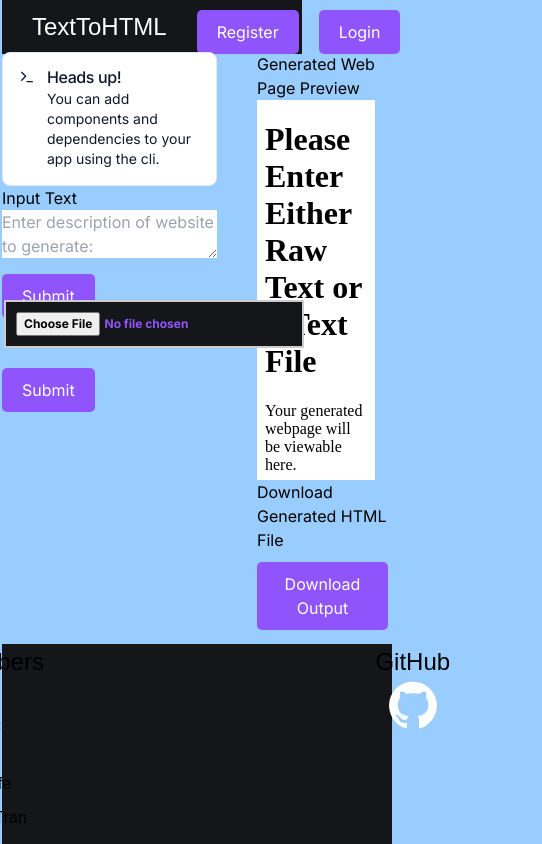
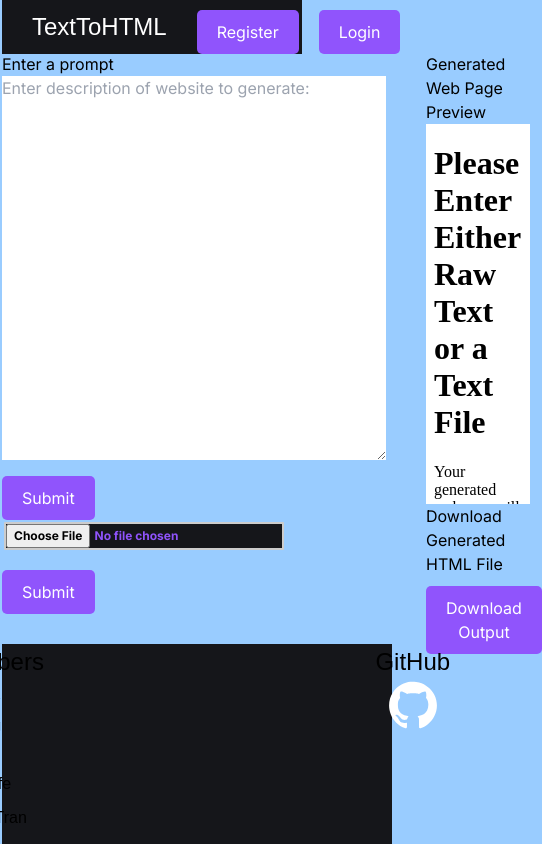
Before and after one commit to randyduong08/TextToHTMLApp, a Next.js app in the folder client/: page / in a window 390 px wide. Shown: the whole page, 542 px wide, since content can reach past the window. Built offline with nearby package versions, Linux system fonts and the light colour scheme.

Commit message:
Fixed size of things on text input.

```diff
--- a/client/src/app/index/ui/fileinput.css
+++ b/client/src/app/index/ui/fileinput.css
@@ -11,7 +11,7 @@
 
 /* Apply styles only to input elements with type="file" */
 input[type="file"] {
-  padding: 10px;
+  padding: auto;
   border: 2px solid #cccccc;
   border-radius: 1px;
   font-size: 12px;
--- a/client/src/app/index/ui/submitbutton.css
+++ b/client/src/app/index/ui/submitbutton.css
@@ -1,6 +1,6 @@
 button.submitButton {
-  padding: 10px 20px;
-  margin-top: 10px;
+  padding:auto;
+  margin: auto;
   font-size: 16px;
   background-color: #9054fc; /* Background color */
   color: white; /* Text color */
--- a/client/src/app/index/ui/textinput.css
+++ b/client/src/app/index/ui/textinput.css
@@ -13,28 +13,39 @@ textarea {
     min-height: 200px !important;
     max-height: 600px !important;
     box-sizing: border-box;
-    resize:both !important;
+    resize: both !important;
     background-color: #15161a;
     border: 2px solid white;
     border-radius: 5px;
     /* Font Configs */
-    color:white;
+    color: white;
     font-size: 14px;
     font-weight: 400;
     font-family: Arial, sans-serif;
 }
 
+/* Adjusted styling for buttons */
+button.submitButton {
+    width: 100%;
+    padding: 8px;
+    margin: 10px 0; /* Add margin to create separation */
+    border-radius: 5px;
+    border: none;
+    background-color: #9054fc;
+    color: white;
+    box-sizing: border-box;
+}
 
 /* Padding for 1080p width */
-@media screen and (max-width: 1080px){
-    .content{
-        padding: 10px;
+@media screen and (max-width: 1080px) {
+    .content {
+        padding: 20px;
     }
 }
 
 /* Padding for 2160p width */
-@media screen and (max-width: 2160px){
-    .content{
-        padding: 5px;
+@media screen and (max-width: 2160px) {
+    .content {
+        padding: 15px;
     }
 }
--- a/client/src/app/index/ui/textinput.js
+++ b/client/src/app/index/ui/textinput.js
@@ -4,58 +4,41 @@
 'use client'    // React only works on client components, so need to specify this is a client component
 
 import { useState } from 'react';
-import { toast } from 'react-toastify'
-import { Alert, AlertDescription, AlertTitle } from "@/components/ui/alert"
-import { Terminal } from "lucide-react"
 
 export default function InputForm() {
-    // promptDetails = state variable; setPromptDetails = setter function, '' = initial value of prompt
-    const [promptDetails, setPromptDetails] = useState('');
+    // prompt = state variable; setPrompt = setter function, '' = initial value of prompt
+    const [prompt, setPrompt] = useState('');
 
-    // define toast messages
-    const showToastStoreSuccess = () => toast('Prompt details stored successfully');
-    const showToastStoreFail = () => toast('Error storing prompt details');
-    const showToastError = (error) => toast('Error:', error);
-
-    // function that handles submission from the html form defined below
     const handleSubmit = async (e) => {
         e.preventDefault();
         try {
-            const response = await fetch('http://localhost:8000/prompts/', {
+            const response = await fetch('http://localhost:8000/prompt_submit/', {
                 method: 'POST',
                 headers: {
                     'Content-Type': 'application/json',
                 },
-                body: JSON.stringify({ promptDetails, userID: 0 }), // set userID to 0 TEMPORARILY
+                body: JSON.stringify({ userID: '0', prompt: prompt }), // set userID to 0 TEMPORARILY
             });
             if (response.ok) {
-                console.log('Prompt details stored successfully');
-                showToastStoreSuccess();
+                console.log('Prompt stored successfully');
             } else {
-                console.log('Error storing prompt details');
-                showToastStoreFail();
+                console.log('Error storing prompt');
             }
-
+            const data = await response.json();
+            console.log('Prompt saved:', data);
         } catch (error) {
             console.error('Error:', error);
-            showToastError(error);
         }
     };
 
     return (
         <div>
-            <Alert>
-  <Terminal className="h-4 w-4" />
-  <AlertTitle>Heads up!</AlertTitle>
-  <AlertDescription>
-    You can add components and dependencies to your app using the cli.
-  </AlertDescription>
-</Alert>
-            <h2>Input Text</h2>
+            <h2>Enter a prompt</h2>
             <form onSubmit={handleSubmit}>
                 <textarea
-                    value={promptDetails}
-                    onChange={(e) => setPromptDetails(e.target.value)}
+                    class="resize w-96 h-96"
+                    value={prompt}
+                    onChange={(e) => setPrompt(e.target.value)}
                     placeholder="Enter description of website to generate:"
                 />
                 <br></br>
```
